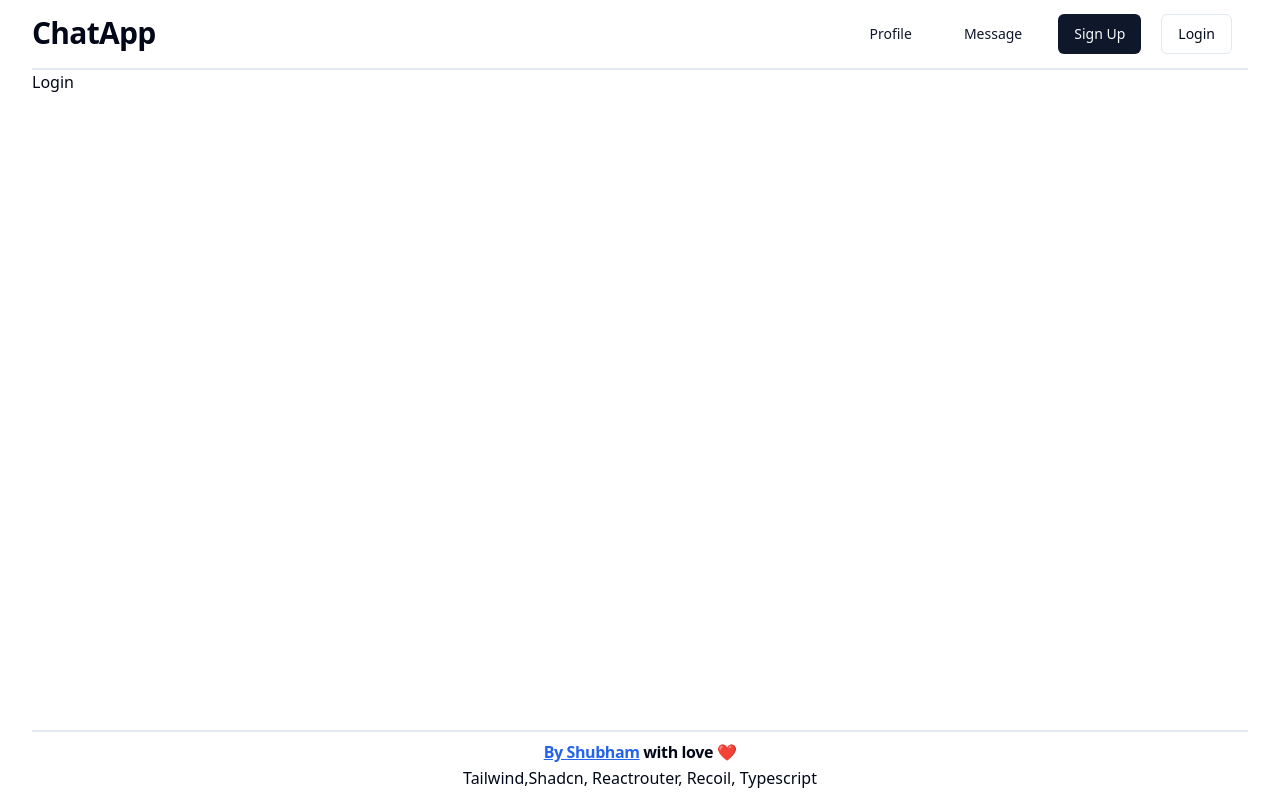
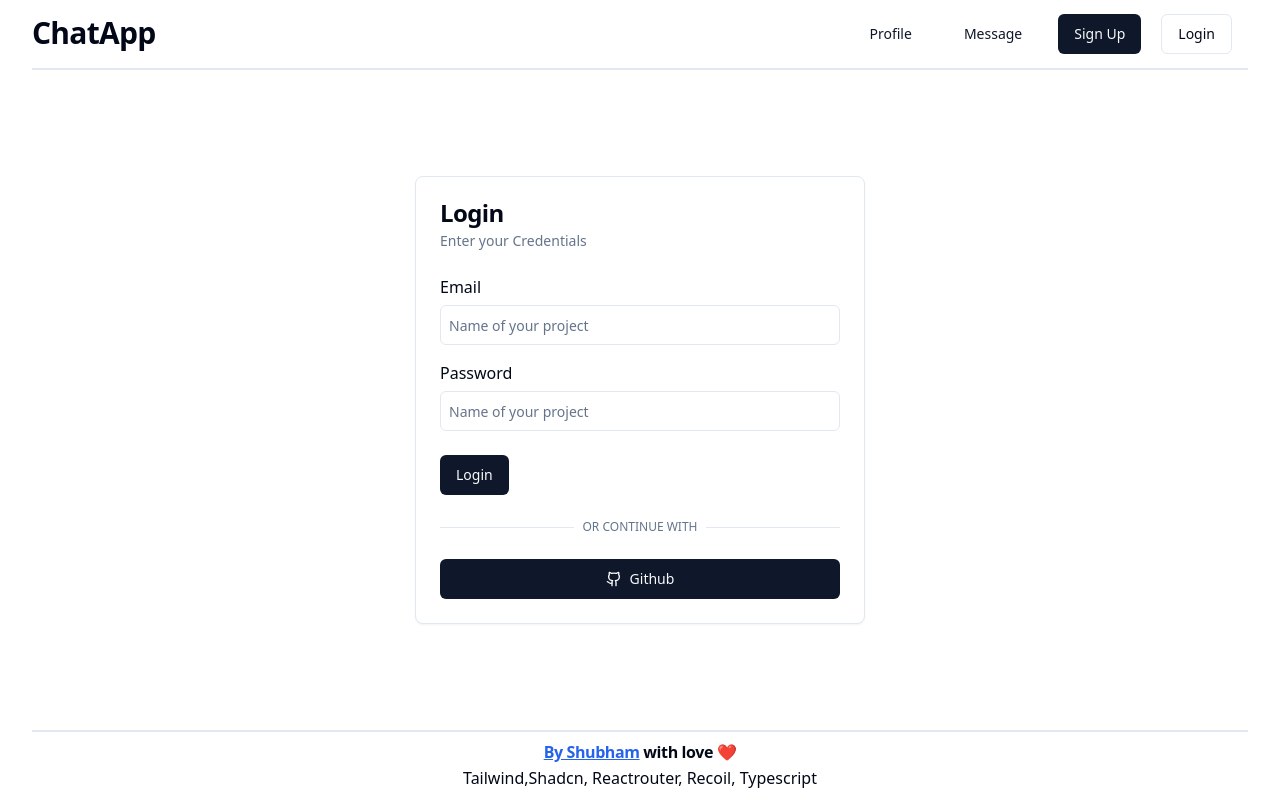
Before and after one commit to shubhdevelop/chat-app-frontend, a React (Vite) app: page /login in a window 1280 px wide. Built offline with nearby package versions, Linux system fonts and the light colour scheme.

Commit message:
Added Login Page UI!

```diff
--- a/src/components/Login.tsx
+++ b/src/components/Login.tsx
@@ -1,3 +1,82 @@
+import { Checkbox } from "@radix-ui/react-checkbox";
+import { Label } from "@radix-ui/react-label";
+import { Disc3, Github } from "lucide-react";
+import { Button } from "./ui/button";
+import {
+  Card,
+  CardContent,
+  CardDescription,
+  CardFooter,
+  CardHeader,
+  CardTitle,
+} from "./ui/card";
+import { Input } from "./ui/input";
+import { useState } from "react";
+
 export const Login = () => {
-  return <div>Login</div>;
+  const [isLoading, setIsLoading] = useState(false as boolean);
+
+  return (
+    <div className=" w-full h-full flex flex-col justify-center items-center ">
+      <Card className="w-[450px]">
+        <CardHeader>
+          <CardTitle>Login</CardTitle>
+          <CardDescription>Enter your Credentials</CardDescription>
+        </CardHeader>
+        <CardContent>
+          <form>
+            <div className="grid w-full items-center gap-4">
+              <div className="flex flex-col space-y-1.5">
+                <Label htmlFor="email">Email</Label>
+                <Input
+                  className="pl-2"
+                  type="email"
+                  id="name"
+                  placeholder="Name of your project"
+                />
+              </div>{" "}
+              <div className="flex flex-col space-y-1.5">
+                <Label htmlFor="password">Password</Label>
+                <Input
+                  className="pl-2"
+                  id="password"
+                  type="password"
+                  placeholder="Name of your project"
+                />
+              </div>
+            </div>
+          </form>
+        </CardContent>
+        <CardFooter className="flex justify-between">
+          <Button className="w-[100px]}">
+            {isLoading ? (
+              <Disc3 className="mr-2 h-4 w-4 animate-spin" />
+            ) : (
+              "Login"
+            )}
+          </Button>
+        </CardFooter>
+        <CardContent>
+          <div className="relative">
+            <div className="absolute inset-0 flex items-center">
+              <span className="w-full border-t" />
+            </div>
+            <div className="relative flex justify-center text-xs uppercase">
+              <span className="bg-background px-2 text-muted-foreground">
+                Or continue with
+              </span>
+            </div>
+          </div>
+          <Button type="button" className="w-full mt-6" disabled={isLoading}>
+            {isLoading ? (
+              <Disc3 className="mr-2 h-4 w-4 animate-spin" />
+            ) : (
+              <Github color="white" className="mr-2 h-4 w-4" />
+            )}
+            Github
+          </Button>
+        </CardContent>
+      </Card>
+    </div>
+  );
 };
```
